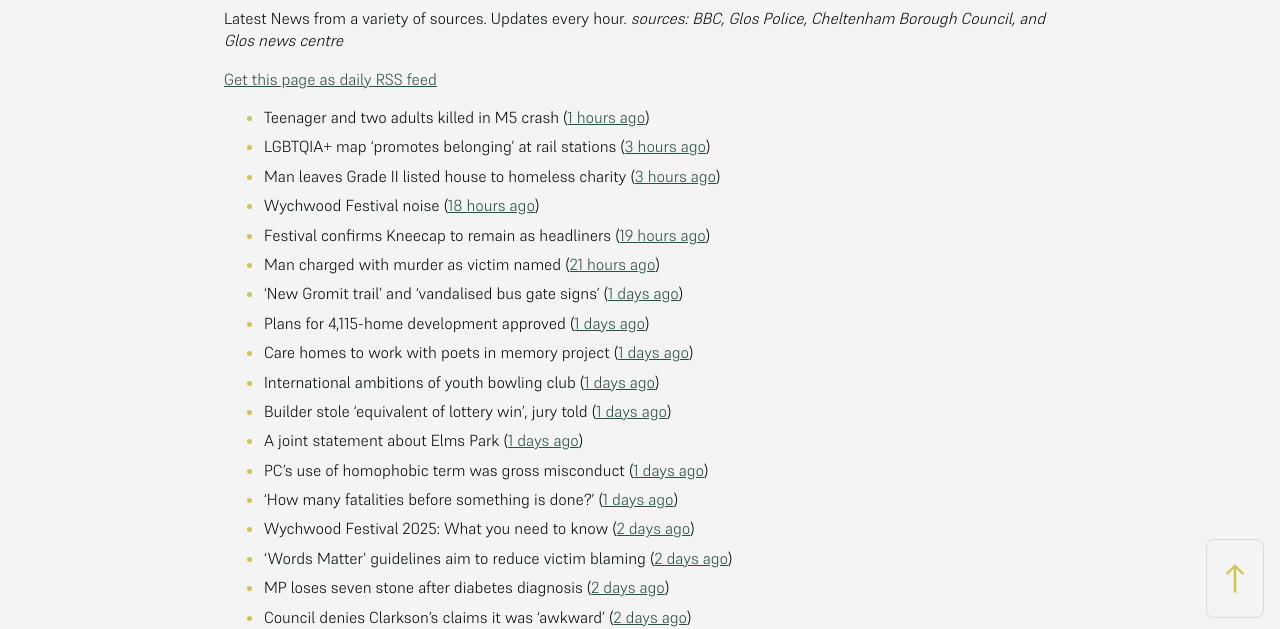
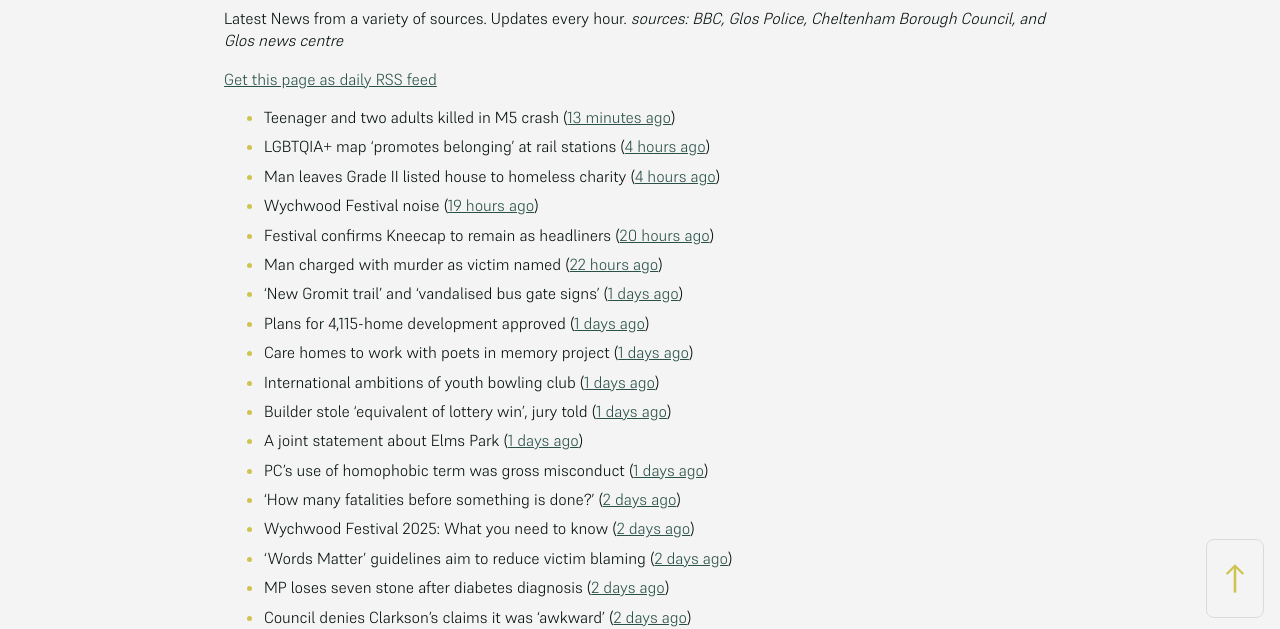
Before and after one commit to mat-0/cheltenham-open-data, a Jekyll site: the page built from _pages/news.md, in a window 1280 px wide. Shown: the part 266-895 px from the top of the page. Built offline with Jekyll 4.4.1, drawn with Linux system fonts in a browser that asks for light colours; some of the changed text lies outside the part shown.

Commit message:
Updated 2025-05-31 10:58:05

```diff
--- a/_pages/news.md
+++ b/_pages/news.md
@@ -12,12 +12,12 @@ _sources: BBC, Glos Police, Cheltenham Borough Council, and Glos news centre_
 [Get this page as daily RSS feed](/daily.rss)
 
 <!-- news_marker starts -->
-- Teenager and two adults killed in M5 crash ([1 hours ago](https://www.bbc.com/news/articles/czxy3n361pgo))
-- LGBTQIA+ map 'promotes belonging' at rail stations ([3 hours ago](https://www.bbc.com/news/articles/cy5eq6w3k34o))
-- Man leaves Grade II listed house to homeless charity ([3 hours ago](https://www.bbc.com/news/articles/c1deelp3dxzo))
-- Wychwood Festival noise ([18 hours ago](https://www.cheltenham.gov.uk/news/article/3016/wychwood_festival_noise))
-- Festival confirms Kneecap to remain as headliners ([19 hours ago](https://www.bbc.com/news/articles/clyg54e88jmo))
-- Man charged with murder as victim named ([21 hours ago](https://www.bbc.com/news/articles/ce80685p13no))
+- Teenager and two adults killed in M5 crash ([13 minutes ago](https://www.bbc.com/news/articles/czxy3n361pgo))
+- LGBTQIA+ map 'promotes belonging' at rail stations ([4 hours ago](https://www.bbc.com/news/articles/cy5eq6w3k34o))
+- Man leaves Grade II listed house to homeless charity ([4 hours ago](https://www.bbc.com/news/articles/c1deelp3dxzo))
+- Wychwood Festival noise ([19 hours ago](https://www.cheltenham.gov.uk/news/article/3016/wychwood_festival_noise))
+- Festival confirms Kneecap to remain as headliners ([20 hours ago](https://www.bbc.com/news/articles/clyg54e88jmo))
+- Man charged with murder as victim named ([22 hours ago](https://www.bbc.com/news/articles/ce80685p13no))
 - 'New Gromit trail' and 'vandalised bus gate signs' ([1 days ago](https://www.bbc.com/news/articles/cpd46d4ndxdo))
 - Plans for 4,115-home development approved ([1 days ago](https://www.bbc.com/news/articles/c8xgd99grk5o))
 - Care homes to work with poets in memory project ([1 days ago](https://www.bbc.com/news/articles/ceqgg39e97zo))
@@ -25,7 +25,7 @@ _sources: BBC, Glos Police, Cheltenham Borough Council, and Glos news centre_
 - Builder stole 'equivalent of lottery win', jury told ([1 days ago](https://www.bbc.com/news/articles/ckgqkx137nno))
 - A joint statement about Elms Park ([1 days ago](https://www.cheltenham.gov.uk/news/article/3015/a_joint_statement_about_elms_park))
 - PC's use of homophobic term was gross misconduct ([1 days ago](https://www.bbc.com/news/articles/c9wg7dg84zqo))
-- 'How many fatalities before something is done?' ([1 days ago](https://www.bbc.com/news/articles/cx2x38v91e3o))
+- 'How many fatalities before something is done?' ([2 days ago](https://www.bbc.com/news/articles/cx2x38v91e3o))
 - Wychwood Festival 2025: What you need to know ([2 days ago](https://www.bbc.com/news/articles/cj421ndnd58o))
 - 'Words Matter' guidelines aim to reduce victim blaming ([2 days ago](https://www.bbc.com/news/articles/cq85zz2v009o))
 - MP loses seven stone after diabetes diagnosis ([2 days ago](https://www.bbc.com/news/articles/cy75e7n4ey7o))
```
Also changed, not shown: other parts of _pages/news.md (+1 -1 lines), _data/flood.json (+5 -27 lines), _pages/fix-my-street.md (+4 -4 lines), index.md (+5 -5 lines).
